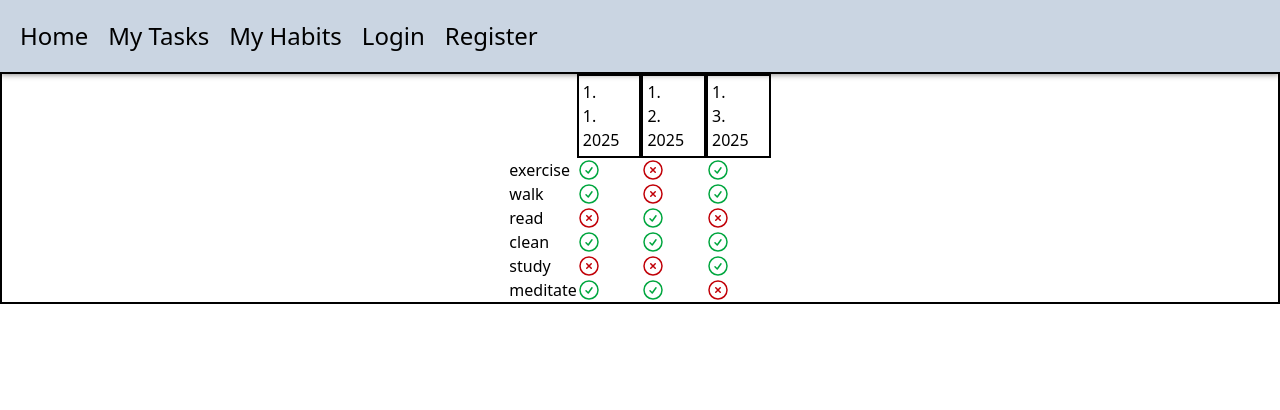
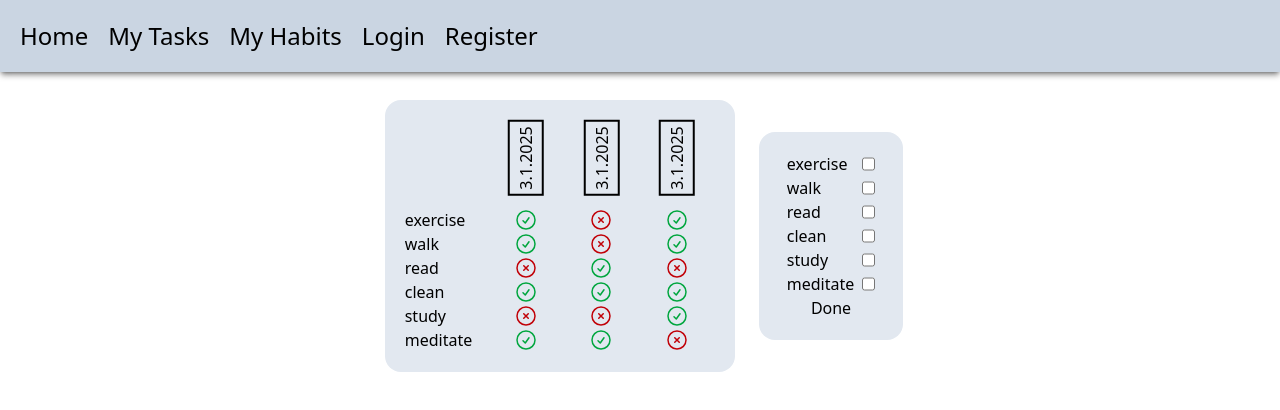
Before and after one commit to martacepurite/planner-app, a React (Vite) app: page /habits in a window 1280 px wide. Shown: the top 410 px of the page. Built offline with nearby package versions, Linux system fonts and the light colour scheme.

Commit message:
added habit tracker functionality

```diff
--- a/src/Habits.jsx
+++ b/src/Habits.jsx
@@ -2,49 +2,148 @@
 
 function Habits() {
   const [habits, setHabits] = useState([
-    { id: 1, title: "exercise", day_ids: [1, 3] },
-    { id: 2, title: "walk", day_ids: [1, 3] },
-    { id: 3, title: "read", day_ids: [2] },
-    { id: 4, title: "clean", day_ids: [1, 2, 3] },
-    { id: 5, title: "study", day_ids: [3] },
-    { id: 6, title: "meditate", day_ids: [1, 2] },
+    { id: 1, title: "exercise", day_ids: [1, 3], done: false },
+    { id: 2, title: "walk", day_ids: [1, 3], done: false },
+    { id: 3, title: "read", day_ids: [2], done: false },
+    { id: 4, title: "clean", day_ids: [1, 2, 3], done: false },
+    { id: 5, title: "study", day_ids: [3], done: false },
+    { id: 6, title: "meditate", day_ids: [1, 2], done: false },
   ]);
 
   const [streaks, setStreaks] = useState([
-    { id: 1, date: new Date("01.01.2025"), habits_id: [1, 2, 4, 6] },
-    { id: 2, date: new Date("02.01.2025"), habits_id: [2, 3, 4, 6] },
-    { id: 3, date: new Date("03.01.2025"), habits_id: [1, 5, 4] },
+    { id: 1, date: new Date(1735945920000), habits_id: [1, 2, 4, 6] },
+    { id: 2, date: new Date(1735946920000), habits_id: [2, 3, 4, 6] },
+    { id: 3, date: new Date(1735947920000), habits_id: [1, 5, 4] },
   ]);
 
-  const renderhabits = habits.map((hab) => (
+  const [currentDate, setCurrentDate] = useState(new Date(Date.now()));
+  const [currentStreaksID, setCurrentStreaksID] = useState(4);
+
+  function handleDayDone(e) {
+    e.preventDefault();
+
+    const doneHabitsIds = habits
+      .filter((hab) => hab.done === true)
+      .map((h) => h.id);
+
+    setHabits(
+      habits.map((task) => {
+        if (task.done === true) {
+          return {
+            ...task,
+            day_ids: [...task.day_ids, currentStreaksID],
+          };
+        } else {
+          return task;
+        }
+      })
+    );
+
+    setStreaks([
+      ...streaks,
+      {
+        id: currentStreaksID,
+        date: currentDate,
+        habits_id: doneHabitsIds,
+      },
+    ]);
+
+    setCurrentStreaksID(currentStreaksID + 1);
+    setCurrentDate(new Date(currentDate.valueOf() + 86400000));
+
+  }
+
+  function handleChangeCheck(id) {
+    setHabits(
+      habits.map((hab) => {
+        if (hab.id === id) {
+          return { ...hab, done: !hab.done };
+        } else {
+          return hab;
+        }
+      })
+    );
+  }
+
+  const today = (
+    <form
+      onSubmit={handleDayDone}
+      className="flex flex-col bg-slate-200 p-5 rounded-2xl "
+    >
+      <div></div>
+      {habits.map((hab) => (
+        <div key={hab.id} className="flex flex-row pl-2 pr-2">
+          <label className="flex grow pr-2">{hab.title}</label>
+          <input
+            type="checkbox"
+            className="flex"
+            value={hab.title}
+            checked={hab.done}
+            onChange={() => handleChangeCheck(hab.id)}
+            name={hab.title}
+            id={hab.id}
+          ></input>
+        </div>
+      ))}
+      <input type="submit" value="Done" />
+    </form>
+  );
+
+  return (
+    <>
+      <div className="flex items-center justify-center gap-4 p-5">
+        <div className="flex items-end bg-slate-200 p-5 m-2 pt-10 rounded-2xl">
+          <div className="flex flex-row items-end">
+            <div className="flex flex-col pr-4">
+              {habits.map((hab) => (
                 <div key={hab.id}>
                   <div>{hab.title}</div>
                 </div>
-  ));
-
-  const items = streaks.map((day) => (
-    <div
-      key={day.id}
-    >
-      <div className="flex flex-col">
-        <div className="flex flex-col border-2 p-1">
+              ))}
+            </div>
+            {streaks.map((day) => (
+              <div key={day.id}>
+                <div className="flex flex-col grow items-center">
+                  <div className="flex border-2 p-1 -rotate-90 mb-8">
                     <div className="flex">{day.date.getDate()}.</div>
                     <div className="flex">{day.date.getMonth() + 1}.</div>
-          <div className="flex pr-4">{day.date.getFullYear()}</div>
+                    <div className="flex">{day.date.getFullYear()}</div>
                   </div>
-        <div className="flex flex-col">
                   {habits.map((h) => (
                     <div>
-              {h.day_ids.includes(day.id) && <div className="text-green-600 font-bold">
-               <svg xmlns="http://www.w3.org/2000/svg" fill="none" viewBox="0 0 24 24" strokeWidth={1.5} stroke="currentColor" className="size-6">
-  <path strokeLinecap="round" strokeLinejoin="round" d="M9 12.75 11.25 15 15 9.75M21 12a9 9 0 1 1-18 0 9 9 0 0 1 18 0Z" />
+                      {h.day_ids.includes(day.id) && (
+                        <div className="text-green-600 font-bold">
+                          <svg
+                            xmlns="http://www.w3.org/2000/svg"
+                            fill="none"
+                            viewBox="0 0 24 24"
+                            strokeWidth={1.5}
+                            stroke="currentColor"
+                            className="size-6"
+                          >
+                            <path
+                              strokeLinecap="round"
+                              strokeLinejoin="round"
+                              d="M9 12.75 11.25 15 15 9.75M21 12a9 9 0 1 1-18 0 9 9 0 0 1 18 0Z"
+                            />
                           </svg>
-
-                </div>}
+                        </div>
+                      )}
                       {!h.day_ids.includes(day.id) && (
                         <div className="text-red-700 font-bold ">
-                  <svg xmlns="http://www.w3.org/2000/svg" fill="none" viewBox="0 0 24 24" strokeWidth={1.5} stroke="currentColor" className="size-6">
-  <path strokeLinecap="round" strokeLinejoin="round" d="m9.75 9.75 4.5 4.5m0-4.5-4.5 4.5M21 12a9 9 0 1 1-18 0 9 9 0 0 1 18 0Z" />
+                          <svg
+                            xmlns="http://www.w3.org/2000/svg"
+                            fill="none"
+                            viewBox="0 0 24 24"
+                            strokeWidth={1.5}
+                            stroke="currentColor"
+                            className="size-6"
+                          >
+                            <path
+                              strokeLinecap="round"
+                              strokeLinejoin="round"
+                              d="m9.75 9.75 4.5 4.5m0-4.5-4.5 4.5M21 12a9 9 0 1 1-18 0 9 9 0 0 1 18 0Z"
+                            />
                           </svg>
                         </div>
                       )}
@@ -52,20 +151,10 @@
                   ))}
                 </div>
               </div>
+            ))}
           </div>
-  ));
-
-  return (
-    <>
-      <div className="flex flex-row items-end justify-center border-2">
-        <div className="flex flex-col">
-
-        {renderhabits}
         </div>
-        <div className="flex flex-row">
-
-        {items}
-        </div>
+        {today}
       </div>
     </>
   );
```
Lines whose indentation alone changed are shown as unchanged.
